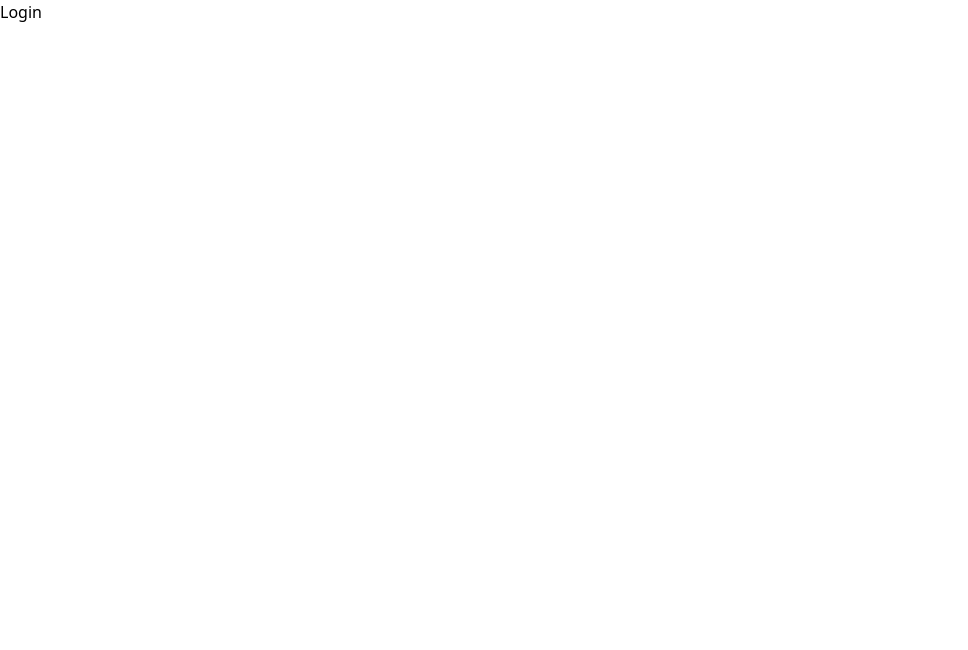
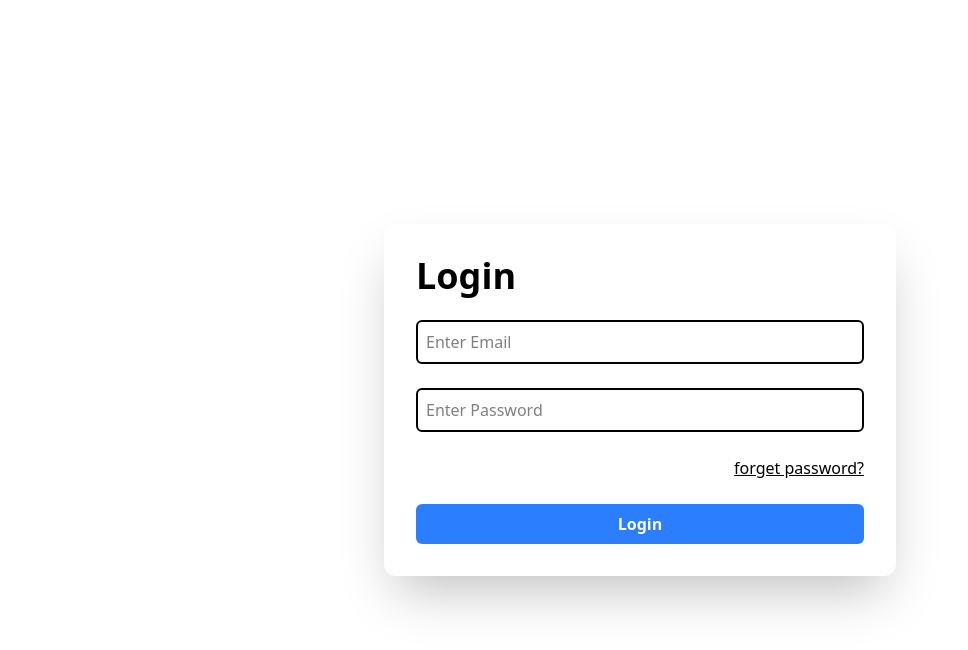
Before and after one commit to sagun-basnet/inc4, a React (Vite) app in the folder react/: page /login in a window 1280 px wide. Shown: the top 650 px of the page, without its empty margins (0-968 px from the left). Built offline with nearby package versions, Linux system fonts and the light colour scheme.

Commit message:
form handling

```diff
--- a/react/src/index.css
+++ b/react/src/index.css
@@ -7,6 +7,3 @@
 input {
   @apply border-2 p-2 w-full;
 }
-h1 {
-  @apply text-2xl font-bold;
-}
--- a/react/src/pages/Login.jsx
+++ b/react/src/pages/Login.jsx
@@ -1,9 +1,70 @@
-import React from 'react'
+import React, { useState } from "react";
 
 const Login = () => {
+  const user = {
+    email: "asdfasdf@gmail.com",
+    password: "asdhfjahsdf",
+  };
+  const init = {
+    email: "",
+    password: "",
+  };
+  const [formData, setFormData] = useState(init);
+
+  const handleChange = (e) => {
+    setFormData((prev) => ({ ...prev, [e.target.name]: e.target.value }));
+  };
+
+  const handleSubmit = (e) => {
+    e.preventDefault();
+
+    if (formData.email === "") {
+      return alert("Email is empty.");
+    }
+
+    if (formData.password.length < 8) {
+      return alert("Password should be of 8 char..");
+    }
+
+    console.log(formData);
+    setFormData(init);
+  };
   return (
-    <div>Login</div>
-  )
-}
+    <div className="grid place-items-center h-screen">
+      <form
+        onSubmit={handleSubmit}
+        action=""
+        className="w-[32rem] flex flex-col p-8 gap-6 shadow-2xl rounded-xl"
+      >
+        <h1 className="text-4xl font-bold">Login</h1>
+        <input
+          onChange={handleChange}
+          type="email"
+          placeholder="Enter Email"
+          className="p-2 rounded-md w-full"
+          name="email"
+          value={formData.email}
+        />
+        <input
+          onChange={handleChange}
+          type="password"
+          placeholder="Enter Password"
+          className="p-2 rounded-md w-full"
+          name="password"
+          value={formData.password}
+        />
+        <span className="underline text-end cursor-pointer">
+          forget password?
+        </span>
+        <button
+          type="submit"
+          className="font-bold cursor-pointer text-white w-full p-2 rounded-md bg-blue-500"
+        >
+          Login
+        </button>
+      </form>
+    </div>
+  );
+};
 
-export default Login
+export default Login;
```
